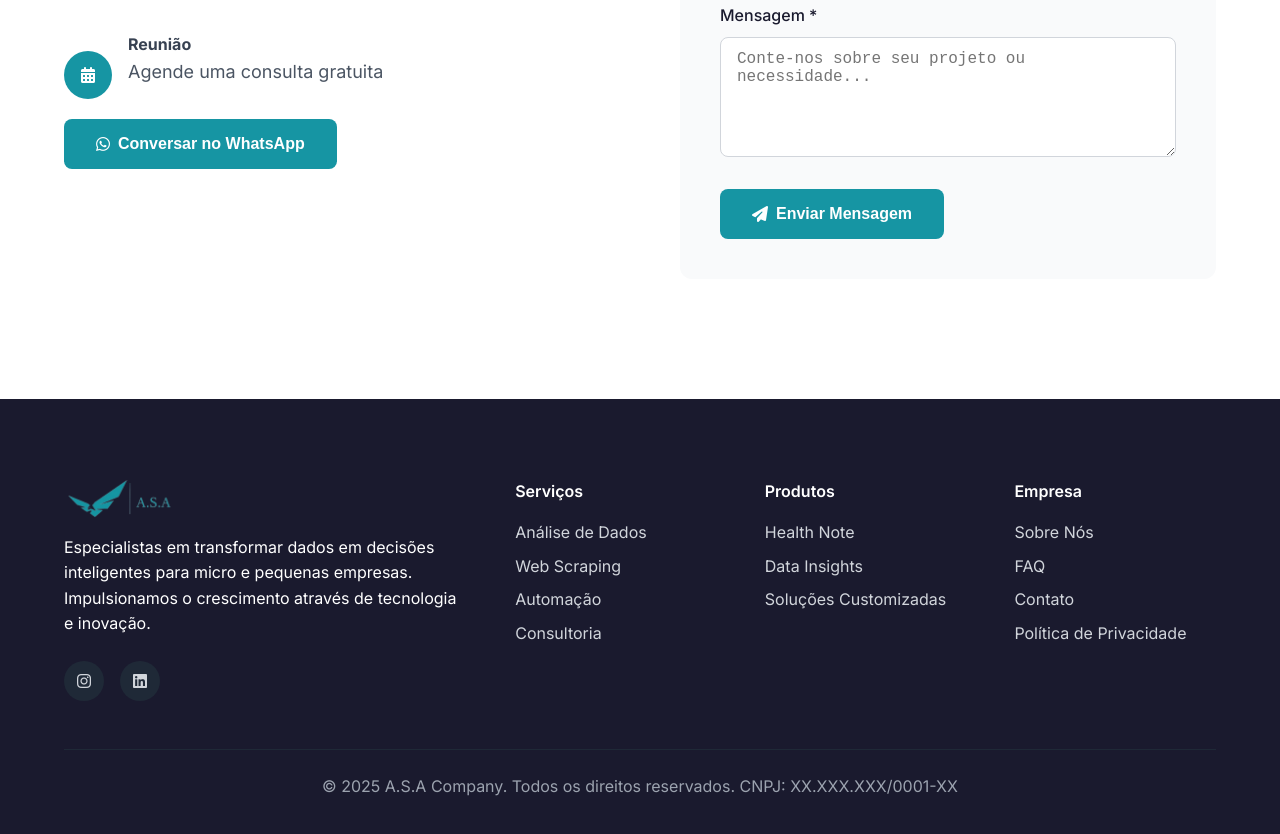
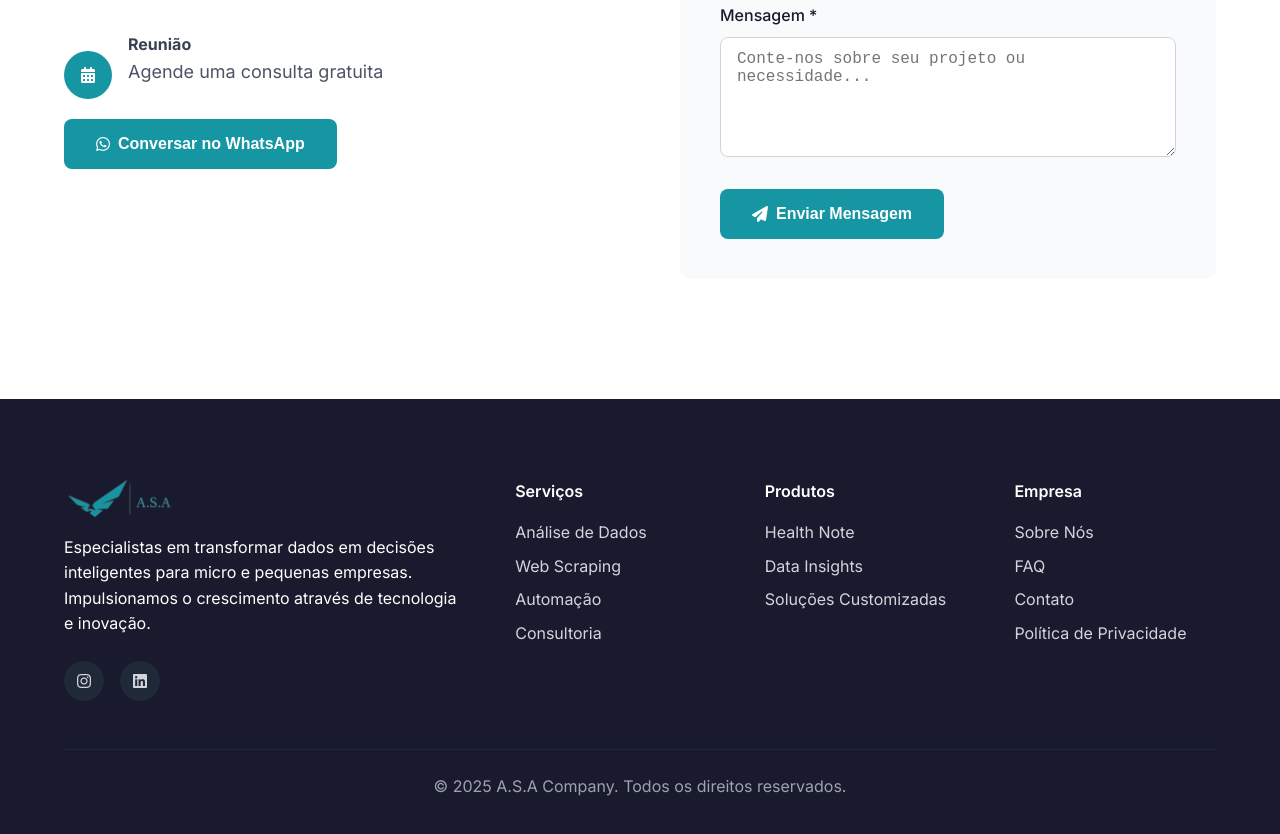
Before and after one commit to pinheiroth/site_A.S.A, a plain HTML site: page index.html in a window 1280 px wide. Shown: the part 6189-7023 px from the top of the page. Drawn offline with nearby package versions, Linux system fonts and the light colour scheme.

Commit message:
removendo cnpj

```diff
--- a/index.html
+++ b/index.html
@@ -526,7 +526,7 @@
             </div>
 
             <div class="footer-bottom">
-                <p>&copy; 2025 A.S.A Company. Todos os direitos reservados. CNPJ: XX.XXX.XXX/0001-XX</p>
+                <p>&copy; 2025 A.S.A Company. Todos os direitos reservados.</p>
             </div>
         </div>
     </footer>
```
